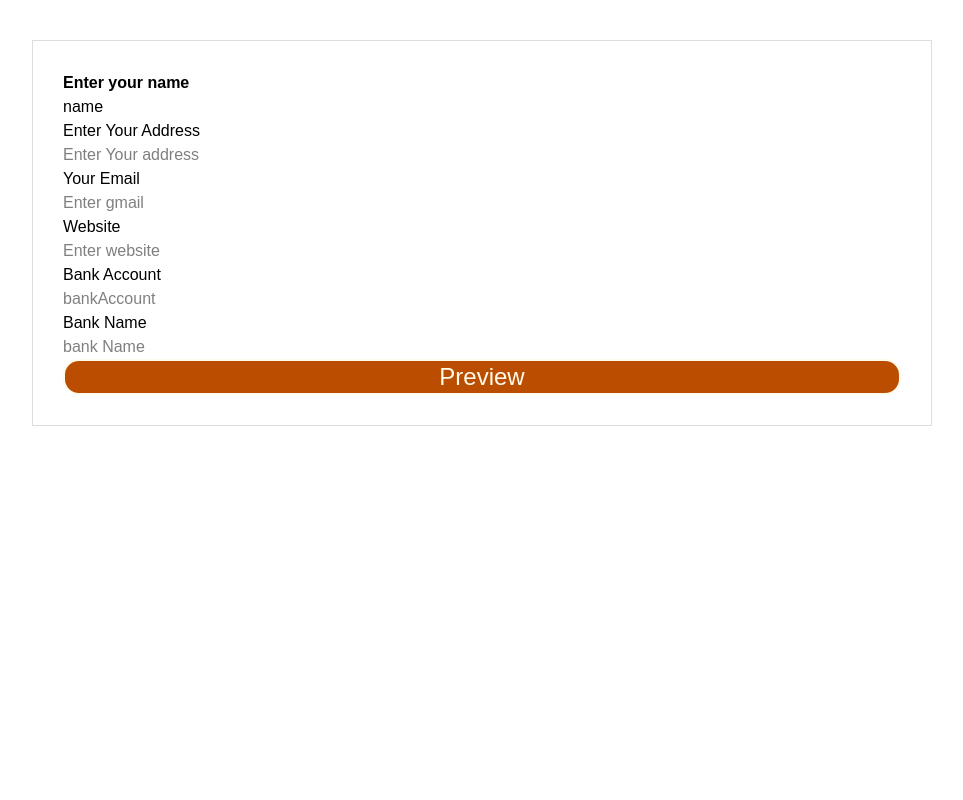
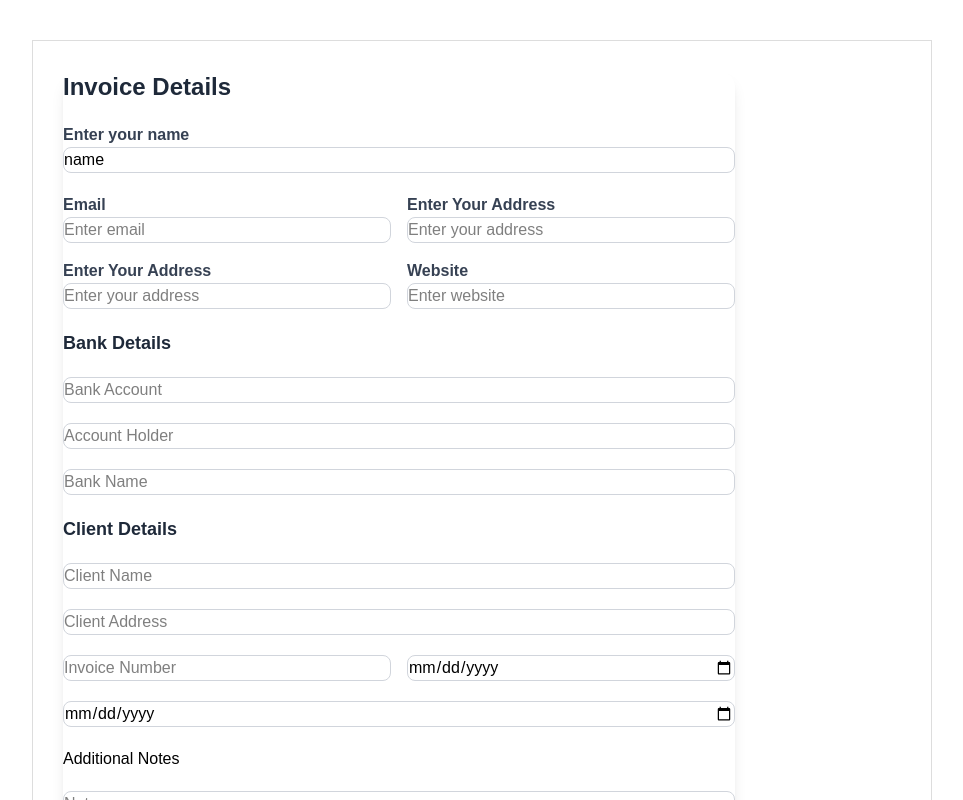
Before and after one commit to OJOK314/billing-system, a React (Vite) app: page / in a window 1280 px wide. Shown: the top 800 px of the page, without its empty margins (158-1121 px from the left). Built offline with nearby package versions, Linux system fonts and the light colour scheme.

Commit message:
add style,date,invoiceNumber and other states in  this file

```diff
--- a/src/App.css
+++ b/src/App.css
@@ -27,7 +27,7 @@ header {
 
 header h2 {
   font-size: 28px;
-  color: #e90808;
+  color: #e1e7e7;
   text-decoration: underline;
 
 }
--- a/src/App.jsx
+++ b/src/App.jsx
@@ -17,6 +17,7 @@ function App() {
   const [phone, setPhone] = useState("");
   const [bankName, setBankName] = useState("");
   const [bankAccount, setBankAccount] = useState("");
+  const [accountHolder, setAccountHolder] = useState("");
   const [website, setWebsite] = useState("");
   const [clientName, setClientName] = useState("");
   const [clientAddress, setClientAddress] = useState("");
@@ -36,11 +37,26 @@ function App() {
           <div>
             <Header handleprint={handleprint} />
             <MainDetails name={name} email={email} address={address} />
-            <ClientDetails />
-            <Date />
+            <ClientDetails
+              clientName={clientName}
+              clientAddress={clientAddress}
+            />
+            <Date
+              invoicerNumber={invoiceNumber}
+              invoiceDate={invoiceDate}
+              dueDate={dueDate}
+            />
             <Table />
-            <Notes />
-            <Footer name={name} email={email} address={address} website={website} bankAccount={bankAccount} bankName={bankName}/>
+            <Notes notes={notes} />
+            <Footer
+              name={name}
+              email={email}
+              address={address}
+              website={website}
+              bankAccount={bankAccount}
+              bankName={bankName}
+              phone={phone}
+            />
             <button
               onClick={() => setShowInvoice(false)}
               className="bg-blue-500  border-2 mt-5 font-bold border-amber-400 py-2 px-8 hover:bg-emerald-950 rounded shadow hover:text-amber-50  text-amber-50 "
@@ -49,84 +65,164 @@ function App() {
             </button>
           </div>
         ) : (
-          <div className=" flex flex-col">
-            <label htmlFor="name" className="font-bold ">Enter your name</label>
+         <div className="max-w-2xl mx-auto bg-white p-8 rounded-2xl shadow-lg flex flex-col gap-5">
+
+  {/* Section Title */}
+  <h2 className="text-2xl font-bold text-gray-800 mb-2">Invoice Details</h2>
+
+  {/* Input Group */}
+  <div className="flex flex-col">
+    <label htmlFor="name" className="font-semibold text-gray-700 mb-1">
+      Enter your name
+    </label>
     <input
       type="text"
-              name="name"
       id="name"
-
-              autoComplete="off"
       value={name}
       onChange={(e) => setName(e.target.value)}
+      className="border border-gray-300 rounded-lg p-3 focus:outline-none focus:ring-2 focus:ring-amber-500"
     />
-
-            <label htmlFor="address"> Enter Your Address</label>
-            <input
-              type="text"
-              name="address"
-              id="address"
-              placeholder="Enter Your address"
-              autoComplete="off"
-              value={address}
-              onChange={(e) => setAddress(e.target.value)}
-            />
-
-            <label htmlFor="email">Your Email</label>
-            <input
-              type="text"
-              name="email"
-              id="email"
-              placeholder="Enter gmail"
-              autoComplete="off"
-              value={email}
-              onChange={(e) => setEmail(e.target.value)}
-            />
-
-
-            <label htmlFor="url">Website</label>
-            <input
-              type="text"
-              name="websit"
-              id="website"
-              placeholder="Enter website"
-              autoComplete="off"
-              value={website}
-              onChange={(e) => setWebsite(e.target.value)}
-            />
-
-              <label htmlFor="bank">Bank Account</label>
-            <input
-              type="text"
-              name="bankAccount"
-              id="bankAccount"
-              placeholder="bankAccount"
-              autoComplete="off"
-              value={bankAccount}
-              onChange={(e) => setBankAccount(e.target.value)}
-            />
-
-              <label htmlFor="bankName">Bank Name</label>
-            <input
-              type="text"
-              name="bankName"
-              id="bankName"
-              placeholder="bank Name"
-              autoComplete="off"
-              value={bankName}
-              onChange={(e) => setBankName(e.target.value)}
-            />
+  </div>
 
 
 
+  <div className="grid grid-cols-1 md:grid-cols-2 gap-4">
+    <div className="flex flex-col">
+      <label className="font-semibold text-gray-700 mb-1">Email</label>
+      <input
+        type="email"
+        value={email}
+        onChange={(e) => setEmail(e.target.value)}
+        className="border border-gray-300 rounded-lg p-3 focus:ring-2 focus:ring-amber-500"
+        placeholder="Enter email"
+      />
+    </div>
 
+     <div className="flex flex-col">
+    <label className="font-semibold text-gray-700 mb-1">
+      Enter Your Address
+    </label>
+    <input
+      type="text"
+      value={address}
+      onChange={(e) => setAddress(e.target.value)}
+      className="border border-gray-300 rounded-lg p-3 focus:ring-2 focus:ring-amber-500"
+      placeholder="Enter your address"
+    />
+  </div>
+
+   <div className="flex flex-col">
+    <label className="font-semibold text-gray-700 mb-1">
+      Enter Your Address
+    </label>
+    <input
+      type="text"
+      value={phone}
+      onChange={(e) => setPhone(e.target.value)}
+      className="border border-gray-300 rounded-lg p-3 focus:ring-2 focus:ring-amber-500"
+      placeholder="Enter your address"
+    />
+  </div>
+
+    <div className="flex flex-col">
+      <label className="font-semibold text-gray-700 mb-1">Website</label>
+      <input
+        type="text"
+        value={website}
+        onChange={(e) => setWebsite(e.target.value)}
+        className="border border-gray-300 rounded-lg p-3 focus:ring-2 focus:ring-amber-500"
+        placeholder="Enter website"
+      />
+    </div>
+  </div>
+
+  {/* Bank Info */}
+  <h3 className="text-lg font-bold text-gray-800 mt-4">Bank Details</h3>
+
+  <input
+    type="text"
+    placeholder="Bank Account"
+    value={bankAccount}
+    onChange={(e) => setBankAccount(e.target.value)}
+    className="border border-gray-300 rounded-lg p-3 focus:ring-2 focus:ring-amber-500"
+  />
+
+  <input
+    type="text"
+    placeholder="Account Holder"
+    value={accountHolder}
+    onChange={(e) => setAccountHolder(e.target.value)}
+    className="border border-gray-300 rounded-lg p-3 focus:ring-2 focus:ring-amber-500"
+  />
+
+  <input
+    type="text"
+    placeholder="Bank Name"
+    value={bankName}
+    onChange={(e) => setBankName(e.target.value)}
+    className="border border-gray-300 rounded-lg p-3 focus:ring-2 focus:ring-amber-500"
+  />
+
+  {/* Client Info */}
+  <h3 className="text-lg font-bold text-gray-800 mt-4">Client Details</h3>
+
+  <input
+    type="text"
+    placeholder="Client Name"
+    value={clientName}
+    onChange={(e) => setClientName(e.target.value)}
+    className="border border-gray-300 rounded-lg p-3 focus:ring-2 focus:ring-amber-500"
+  />
+
+  <input
+    type="text"
+    placeholder="Client Address"
+    value={clientAddress}
+    onChange={(e) => setClientAddress(e.target.value)}
+    className="border border-gray-300 rounded-lg p-3 focus:ring-2 focus:ring-amber-500"
+  />
+
+  {/* Dates */}
+  <div className="grid grid-cols-1 md:grid-cols-2 gap-4">
+    <input
+      type="text"
+      placeholder="Invoice Number"
+      value={invoiceNumber}
+      onChange={(e) => setInvoiceNumber(e.target.value)}
+      className="border border-gray-300 rounded-lg p-3 focus:ring-2 focus:ring-amber-500"
+    />
+
+    <input
+      type="date"
+      value={invoiceDate}
+      onChange={(e) => setInvoiceDate(e.target.value)}
+      className="border border-gray-300 rounded-lg p-3 focus:ring-2 focus:ring-amber-500"
+    />
+  </div>
+
+  <input
+    type="date"
+    value={dueDate}
+    onChange={(e) => setDueDate(e.target.value)}
+    className="border border-gray-300 rounded-lg p-3 focus:ring-2 focus:ring-amber-500"
+  />
+<label>Additional Notes</label>
+  <textarea
+    placeholder="Notes"
+    value={notes}
+    onChange={(e) => setNotes(e.target.value)}
+    className="border border-gray-300 rounded-lg p-3 focus:ring-2 focus:ring-amber-500"
+  />
+
+  {/* Button */}
   <button
     onClick={() => setShowInvoice(true)}
-              className="bg-amber-700 text-2xl border-2 m  text-amber-50 p-8 rounded-2xl "
+    className="bg-amber-600 hover:bg-amber-700 transition-all text-white text-lg font-semibold py-3 rounded-xl shadow-md hover:scale-[1.02]"
   >
-              Preview
+    Preview Invoice
   </button>
 </div>
+
         )}
       </main>
     </>
--- a/src/components/ClientDetails.jsx
+++ b/src/components/ClientDetails.jsx
@@ -1,12 +1,13 @@
 import React from 'react'
 
-const ClientDetails = () => {
+const ClientDetails = ({clientName,clientAddress}) => {
   return (
     <div>
         <section>
-    <h2>Client's Name</h2>
+    <h2><span>Client Name</span>{clientName}</h2>
     <p>
-      Client's Address
+      <span className='font-bold  '><em>Client Address:</em></span>
+     {clientAddress}
     </p>
    </section>
 
--- a/src/components/Date.jsx
+++ b/src/components/Date.jsx
@@ -1,14 +1,14 @@
  import React from 'react'
 
- const Date = () => {
+ const Date = ({invoicerNumber,invoiceDate,dueDate}) => {
    return (
      <div>
 
    <article>
     <ul>
-      <li><span className="font-bold ">Invoicer Number:</span></li>
-      <li><span className="font-bold ">Invoice Date:</span></li>
-      <li><span className="font-bold ">Due Date:</span></li>
+      <li><span className="font-bold "> Invoice Number: </span>{invoicerNumber}</li>
+      <li><span className="font-bold ">Invoice Date:</span>{invoiceDate}</li>
+      <li><span className="font-bold ">Due Date:</span>{dueDate}</li>
     </ul>
    </article>
      </div>
--- a/src/components/Footer.jsx
+++ b/src/components/Footer.jsx
@@ -1,6 +1,6 @@
 import React from 'react'
 
-const Footer = ({name,address,email,website,bankAccount,bankName}) => {
+const Footer = ({name,address,email,website,bankAccount,bankName,phone, accountHolder}) => {
   return (
     <div>
       <footer>
@@ -8,10 +8,10 @@ const Footer = ({name,address,email,website,bankAccount,bankName}) => {
       <li> <span className="font-bold ">Your Name:</span>{name}</li>
          <li> <span className="font-bold ">Your Email:</span>{email} </li>
            <li> <span className="font-bold ">Address:</span>{address} </li>
-            <li> <span className="font-bold ">Phone Number:</span> 0703326458</li>
+            <li> <span className="font-bold ">Phone Number:</span>{phone}</li>
 
                   <li> <span className="font-bold ">Bank: </span>{bankName}</li>
-                     <li> <span className="font-bold ">Account holder: </span>OSBERT AINEMBABAZI</li>
+                     <li> <span className="font-bold ">Account holder: </span>{accountHolder}</li>
                         <li> <span className="font-bold ">Account Number :</span> {bankAccount}</li>
                         {/* <li> <span className="font-bold ">Website: </span><a href={website} target='_blank' rel='noopener noreferrer'></a> {website}</li>
                          */}
--- a/src/components/Header.jsx
+++ b/src/components/Header.jsx
@@ -2,10 +2,10 @@ import React from 'react'
 
 const Header = ({handleprint}) => {
   return (
-    <div>
+    <div className='bg-amber-800 px-6 py-8 '>
        <header>
     <div>
-      <h2>Invoicer</h2>
+      <h2>INVOICER</h2>
     </div>
 
     <div>
--- a/src/components/Notes.jsx
+++ b/src/components/Notes.jsx
@@ -1,10 +1,10 @@
 import React from 'react'
 
-const Notes = () => {
+const Notes = ({notes}) => {
   return (
     <div>
        <section>
-    <p>Notes to the Clients....</p>
+    <p>{notes}</p>
    </section>
     </div>
   )
```
Lines whose indentation alone changed are shown as unchanged.
